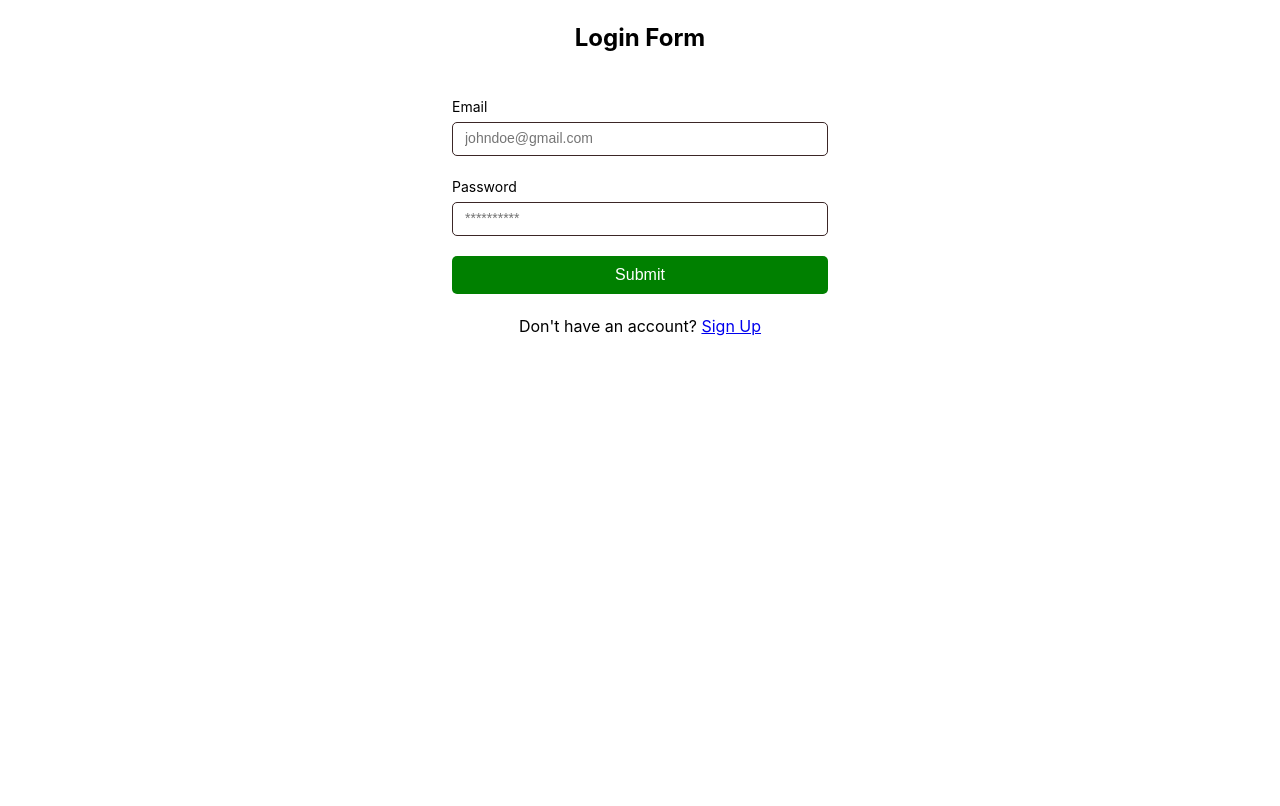
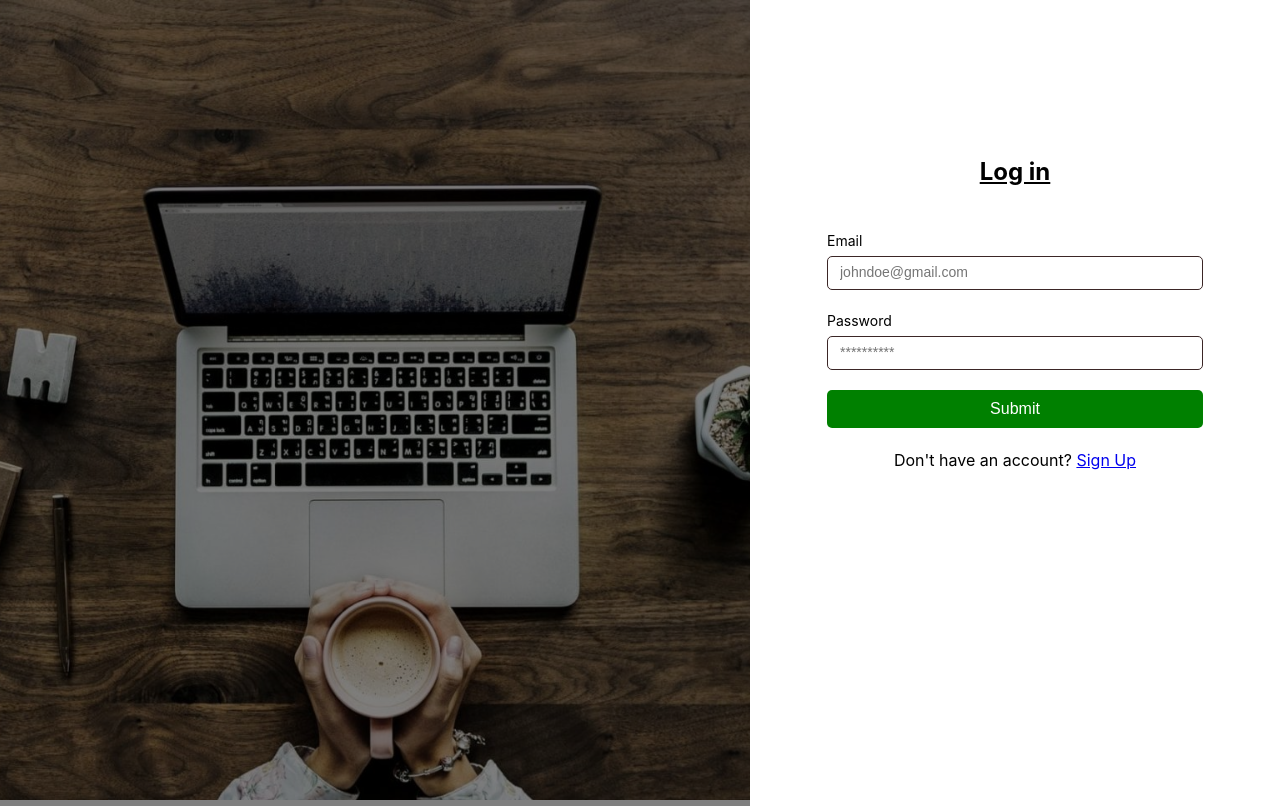
Before and after one commit to samuelkaranja/penned, a React (Vite) app: page /login in a window 1280 px wide. Built offline with nearby package versions, Linux system fonts and the light colour scheme; no server answers.

Commit message:
Redesigned the Login Up Page

```diff
--- a/src/components/LoginForm/LoginForm.jsx
+++ b/src/components/LoginForm/LoginForm.jsx
@@ -1,4 +1,3 @@
-import React from "react";
 import "./loginform.css";
 import { useForm } from "react-hook-form";
 import { Link } from "react-router-dom";
--- a/src/components/LoginForm/loginform.css
+++ b/src/components/LoginForm/loginform.css
@@ -30,6 +30,7 @@ label {
   color: #000;
   border: 1px solid #3b2626;
   border-radius: 5px;
+  margin-bottom: 20px;
 }
 
 input:focus {
--- a/src/components/SignUpForm/SignUpForm.jsx
+++ b/src/components/SignUpForm/SignUpForm.jsx
@@ -85,7 +85,7 @@ const SignUpForm = ({ onSubmit }) => {
             <p className="alert">{errors.confirmPassword.message}</p>
           )}
         </div>
-        <button type="submit">Create Account</button>
+        <button type="submit">Sign Up</button>
       </form>
       <div className="option">
         <span>Already have an Account?</span>
--- a/src/components/SignUpForm/signupform.css
+++ b/src/components/SignUpForm/signupform.css
@@ -40,7 +40,7 @@ input:focus {
   border-radius: 5px;
   color: #fff;
   padding: 10px;
-  font-size: 16px;
+  font-size: 14px;
 }
 
 .alert {
--- a/src/pages/Login/Login.jsx
+++ b/src/pages/Login/Login.jsx
@@ -5,6 +5,7 @@ import { GlobalContext } from "../../context/context";
 import axios from "axios";
 import { useNavigate } from "react-router-dom";
 import { toast } from "react-toastify";
+import Image from "../../assets/startablog.jpg";
 
 const Login = () => {
   const { handleLogin } = useContext(GlobalContext);
@@ -32,8 +33,15 @@ const Login = () => {
 
   return (
     <div className="login">
-      <h2>Login Form</h2>
-      <LoginForm onSubmit={handleLoginSubmit} />
+      <div className="user">
+        <div className="image">
+          <img src={Image} alt="" />
+        </div>
+        <div className="frm">
+          <h2>Log in</h2>
+          <LoginForm onSubmit={handleLoginSubmit} />
+        </div>
+      </div>
     </div>
   );
 };
--- a/src/pages/Login/login.css
+++ b/src/pages/Login/login.css
@@ -1,4 +1,39 @@
-.login h2 {
+.login .user {
+  display: flex;
+  justify-content: space-between;
+  align-items: center;
+}
+
+.login .user .image {
+  position: relative;
+  width: 100%;
+  max-width: 750px;
+  height: auto;
+}
+
+.login .user .image::before {
+  content: "";
+  position: absolute;
+  top: 0;
+  left: 0;
+  width: 100%;
+  height: 100%;
+  background-color: rgba(0, 0, 0, 0.5); /* dark overlay */
+  pointer-events: none;
+}
+
+.login .user .image img {
+  width: 750px;
+  height: 100vh;
+  object-fit: cover;
+}
+
+.login .frm {
+  margin: 0 auto;
+}
+
+.login .frm h2 {
   color: #000;
   text-align: center;
+  text-decoration: underline;
 }
--- a/src/pages/SignUp/SignUp.jsx
+++ b/src/pages/SignUp/SignUp.jsx
@@ -36,7 +36,7 @@ const SignUp = () => {
     <div className="signUp">
       <div className="user">
         <div className="frm">
-          <h2>Register</h2>
+          <h2>Create Account</h2>
           <SignUpForm onSubmit={handleSignUpSubmit} />
         </div>
         <div className="image">
--- a/src/pages/SignUp/signup.css
+++ b/src/pages/SignUp/signup.css
@@ -9,10 +9,29 @@
 }
 
 .signUp .user .frm h2 {
+  text-align: center;
   margin: 0 0 30px 0;
   color: #000;
   font-size: 30px;
   text-decoration: underline;
+}
+
+.signUp .user .image {
+  position: relative;
+  width: 100%;
+  max-width: 750px;
+  height: auto;
+}
+
+.signUp .user .image::before {
+  content: "";
+  position: absolute;
+  top: 0;
+  left: 0;
+  width: 100%;
+  height: 100%;
+  background-color: rgba(0, 0, 0, 0.5); /* dark overlay */
+  pointer-events: none;
 }
 
 .signUp .user .image img {
```
